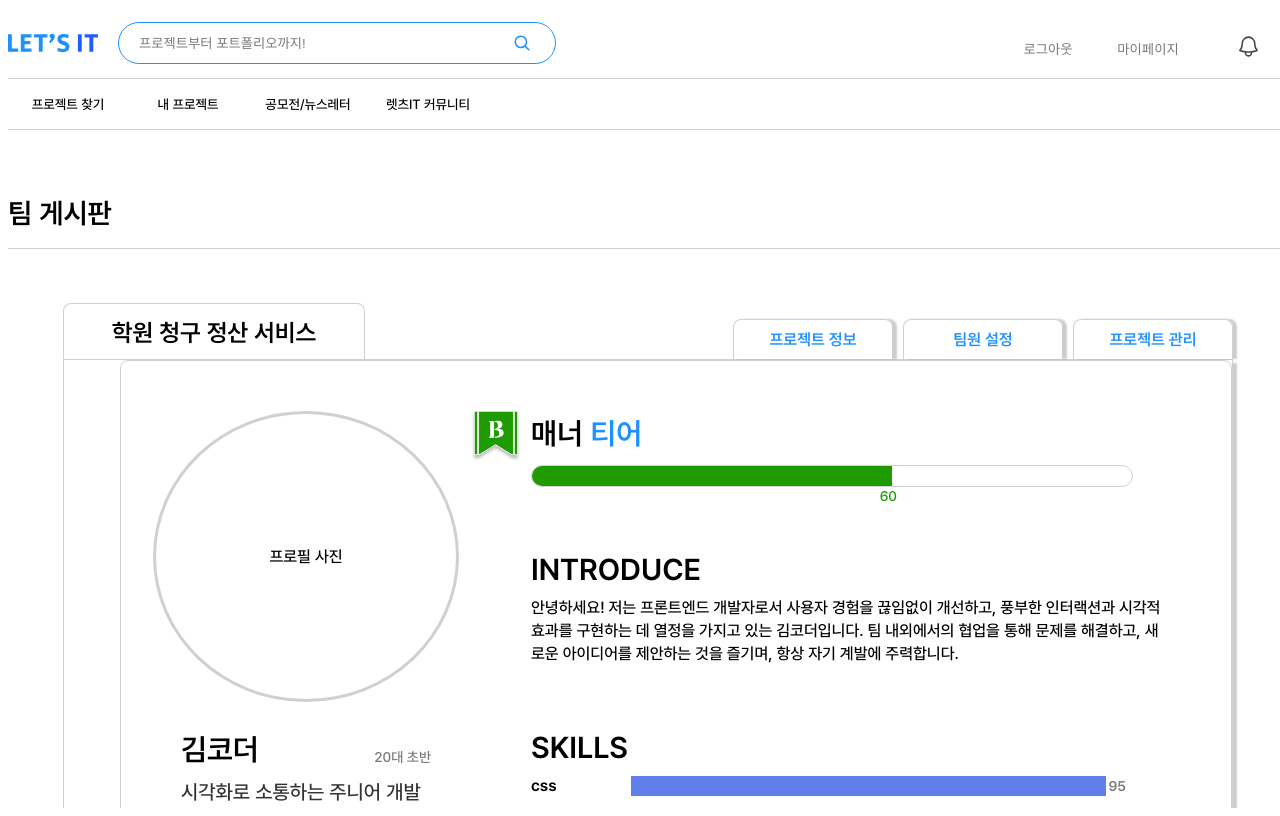
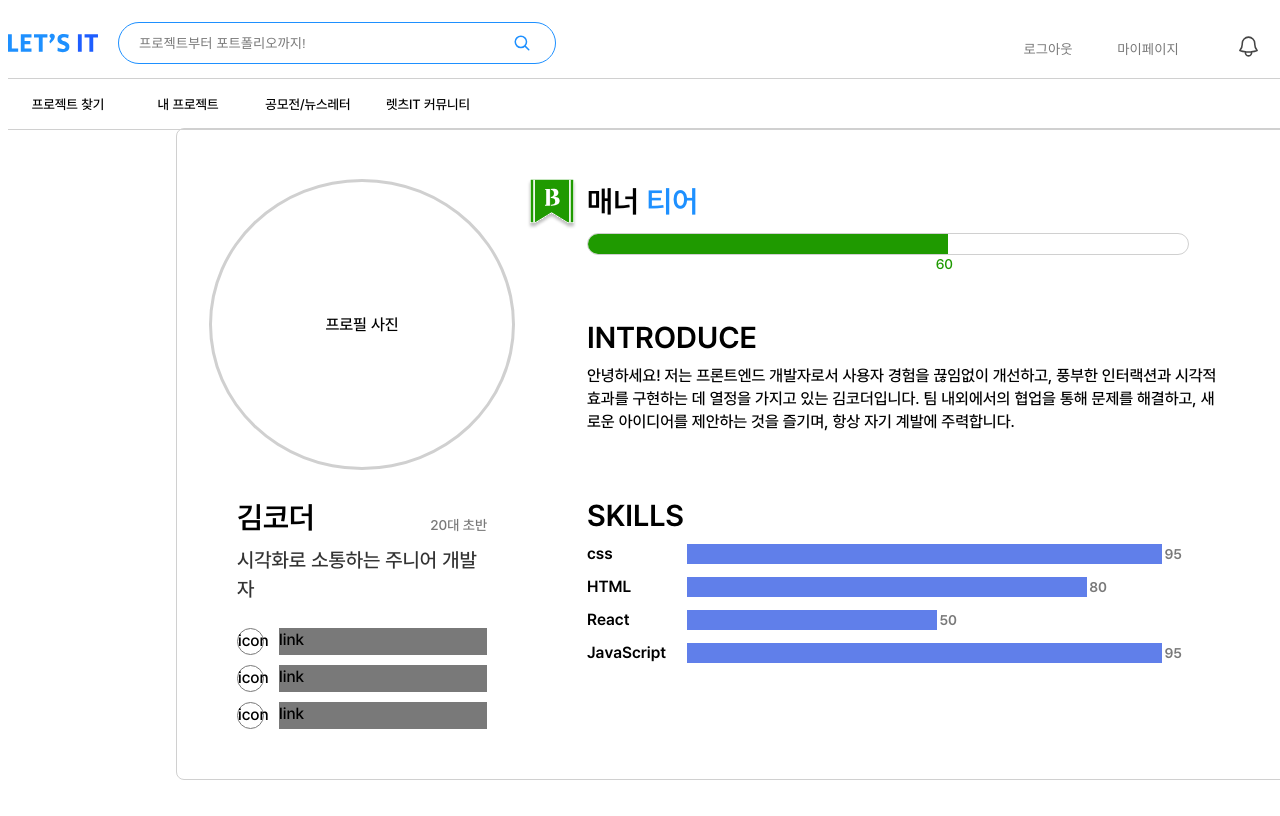
Before and after one commit to yezixx/SOLUX_LETS_IT_Frontend, a React (Vite) app: page /member/profile in a window 1280 px wide. Built offline with nearby package versions, Linux system fonts and the light colour scheme; the HTML template or start-up script is replaced by a standard one.

Commit message:
Refactor: 상단 라벨 레이아웃 컴포넌트로 옮김

```diff
--- a/src/Screen/Teamboard/Layout/TeamLayout.jsx
+++ b/src/Screen/Teamboard/Layout/TeamLayout.jsx
@@ -5,8 +5,11 @@ import TeamContainer from "./Container/TeamContainer";
 const TeamLayout = () => {
   return (
     <div className={styles.teamLayout}>
-      <TeamNav />
-      <TeamContainer />
+      <div className={styles.teamLayout__label}>팀 게시판</div>
+      <div className={styles.teamLayout__container}>
+        <TeamNav />
+        <TeamContainer />
+      </div>
     </div>
   );
 };
--- a/src/Screen/Teamboard/Layout/TeamLayout.module.css
+++ b/src/Screen/Teamboard/Layout/TeamLayout.module.css
@@ -1,4 +1,26 @@
 .teamLayout {
+  /*마진, 요소 중앙으로*/
+  margin: 50px auto;
+  /*border: 1px solid black;*/
+}
+
+.teamLayout__label {
+  border-bottom: 1px solid var(--line-color);
+  /*폰트*/
+  font-size: 28px;
+  font-family: "pretendardB";
+  /*크기*/
+  width: 1320px;
+  height: 70px;
+  /*마진*/
+  margin: auto;
+  margin-top: 50px;
+  /*배치*/
+  display: flex;
+  align-items: center;
+}
+
+.teamLayout__container {
   /*마진, 요소 중앙으로*/
   margin: 50px auto;
   /*크기*/
--- a/src/Screen/Teamboard/Teamboard.jsx
+++ b/src/Screen/Teamboard/Teamboard.jsx
@@ -1,11 +1,10 @@
 import styles from "./Teamboard.module.css";
-import TeamLayout from "./Layout/TeamLayout";
+import { Outlet } from "react-router-dom";
 
 const Teamboard = () => {
   return (
     <div className={styles.teamboard}>
-      <div className={styles.teamboard__label}>팀 게시판</div>
-      <TeamLayout />
+      <Outlet />
     </div>
   );
 };
--- a/src/Screen/Teamboard/Teamboard.module.css
+++ b/src/Screen/Teamboard/Teamboard.module.css
@@ -6,19 +6,3 @@
   font-family: "pretendardM";
   letter-spacing: -8%;
 }
-
-.teamboard__label {
-  border-bottom: 1px solid var(--line-color);
-  /*폰트*/
-  font-size: 28px;
-  font-family: "pretendardB";
-  /*크기*/
-  width: 1320px;
-  height: 70px;
-  /*마진*/
-  margin: auto;
-  margin-top: 50px;
-  /*배치*/
-  display: flex;
-  align-items: center;
-}
```
